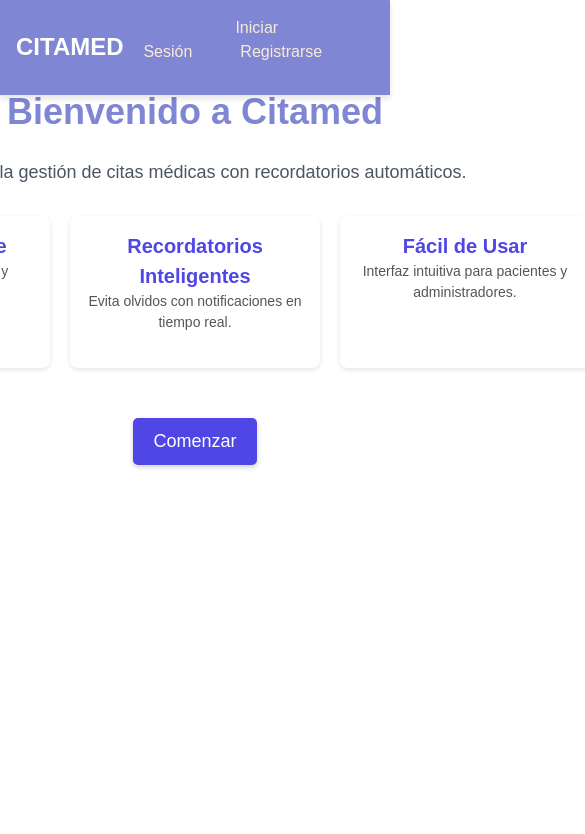
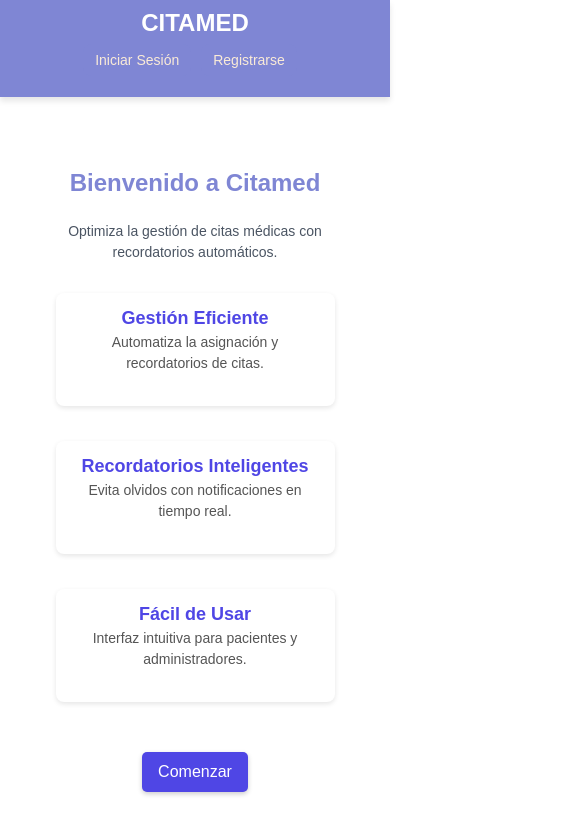
Before and after one commit to tmontoya428/citamed_front, a React (Vite) app: page / in a window 390 px wide. Shown: the top 834 px of the page, 585 px wide, since content can reach past the window. Built offline with nearby package versions, Linux system fonts and the light colour scheme; no server answers.

Commit message:
se hace responsiv LandinPage.jsx

```diff
--- a/src/components/LandinPage.jsx
+++ b/src/components/LandinPage.jsx
@@ -1,6 +1,5 @@
 import { Link } from "react-router-dom";
 import "../styles/LandinPage.css"
-
 
 const LandingPage = () => {
   return (
@@ -8,7 +7,7 @@ const LandingPage = () => {
       {/* Barra de navegación */}
       <nav>
         <h1>CITAMED</h1>
-        <div>
+        <div className="nav-buttons">
           <Link to="/login" className="btn-nav">Iniciar Sesión</Link>
           <Link to="/register" className="btn-nav">Registrarse</Link>
         </div>
--- a/src/styles/LandinPage.css
+++ b/src/styles/LandinPage.css
@@ -1,3 +1,4 @@
+/* Tus estilos originales se mantienen intactos */
 body, html {
     background-color: white !important;
     margin: 0;
@@ -110,3 +111,76 @@ body, html {
     background-color: #4338ca;
     transform: scale(1.05);
   }
+
+  /* Solo agregaré media queries al final para hacerlo responsive */
+  /* RESPONSIVE STYLES */
+  @media (max-width: 768px) {
+    nav {
+      flex-direction: column;
+      padding: 12px;
+    }
+
+    nav h1 {
+      margin-bottom: 12px;
+    }
+
+    .features {
+      flex-direction: column;
+      align-items: center;
+    }
+
+    .feature {
+      width: 80%;
+      max-width: 300px;
+      margin-bottom: 15px;
+    }
+
+    h2 {
+      font-size: 28px;
+    }
+
+    p {
+      font-size: 16px;
+      padding: 0 15px;
+    }
+
+    .container {
+      padding: 80px 20px 40px;
+      height: auto;
+      min-height: 100vh;
+    }
+  }
+
+  @media (max-width: 480px) {
+    nav {
+      padding: 10px;
+    }
+
+    .btn-nav {
+      margin-right: 10px;
+      padding: 8px 12px;
+      font-size: 14px;
+    }
+
+    h2 {
+      font-size: 24px;
+    }
+
+    p {
+      font-size: 14px;
+    }
+
+    .feature {
+      width: 90%;
+      padding: 12px;
+    }
+
+    .feature-title {
+      font-size: 18px;
+    }
+
+    .btn {
+      padding: 8px 16px;
+      font-size: 16px;
+    }
+  }
```
